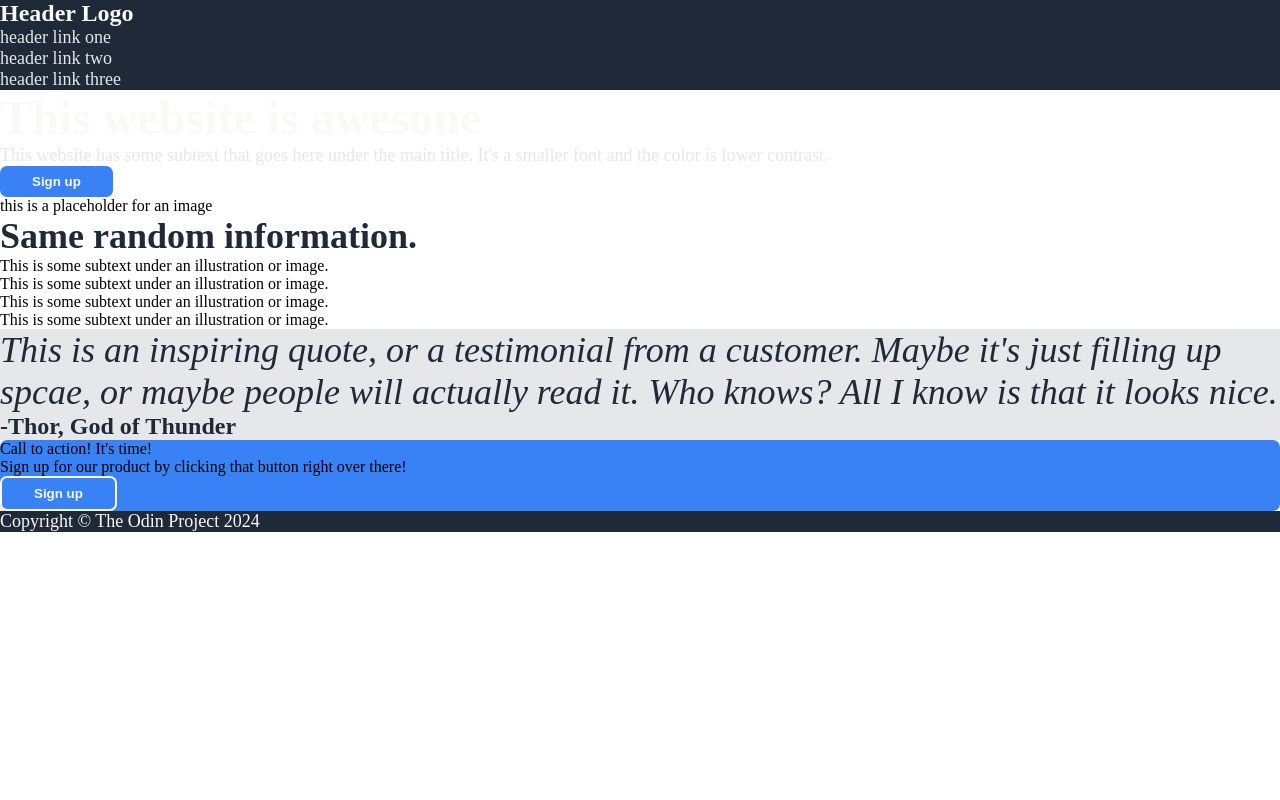
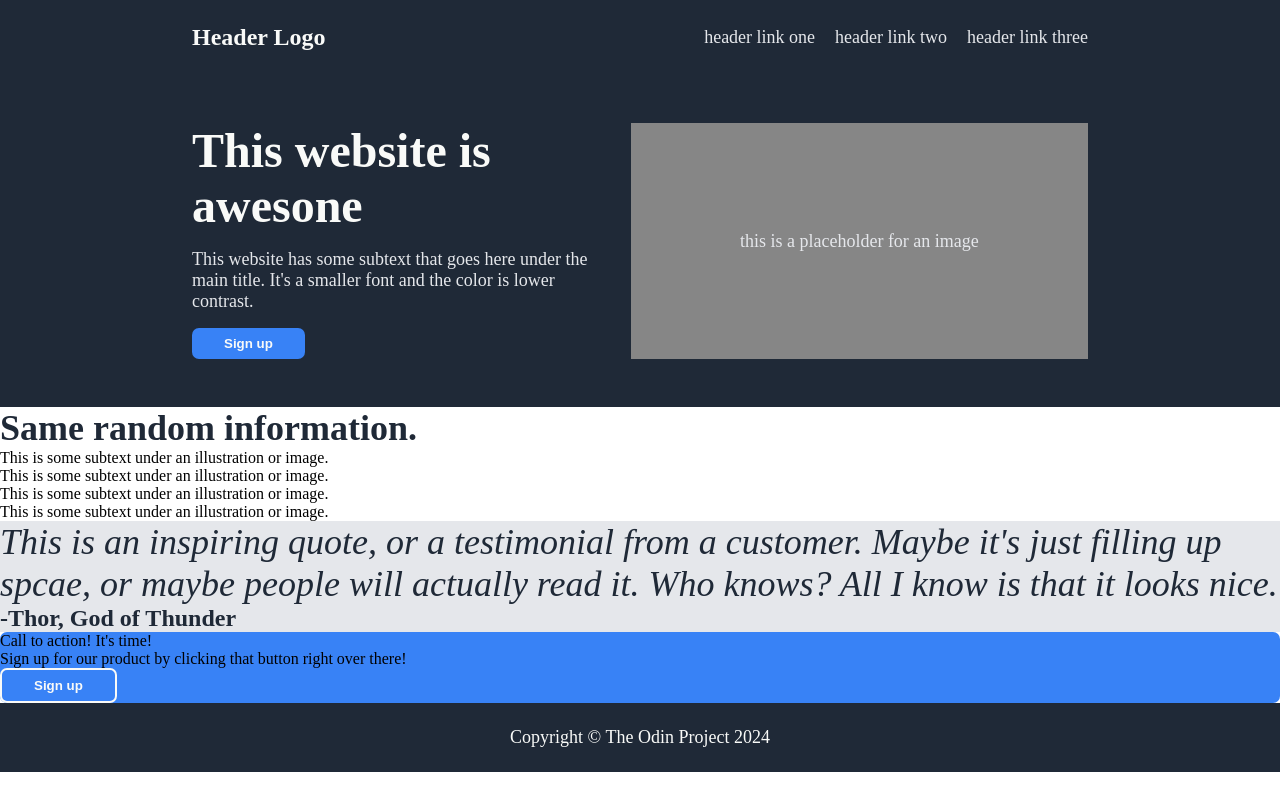
Before and after one commit to gorgyboy-dev/landing-page, a plain HTML site: page index.html in a window 1280 px wide. Drawn offline with Linux system fonts and the light colour scheme.

Commit message:
Add styles for header, hero, and footer sections and refactor some styles

```diff
--- a/style.css
+++ b/style.css
@@ -15,6 +15,8 @@ body {
 }
 
 ul {
+    display: flex;
+    gap: 20px;
     list-style: none;
     margin: 0;
     padding: 0;
@@ -39,8 +41,8 @@ button,
     border-radius: 7px;
 }
 
-.hero,
 .header,
+.hero-container,
 .footer {
     background-color: #1f2937;
 }
@@ -64,7 +66,8 @@ button,
 }
 
 a,
-.hero-text {
+.hero-text,
+.hero-image {
     color: #e5e7eb;
     font-size: 18px;
 }
@@ -94,6 +97,39 @@ a,
     border: 2px solid #f9faf8;
 }
 
+.header {
+    display: flex;
+    align-items: center;
+    justify-content: space-between;
+    padding: 24px 15%;
+}
+
+.hero-container {
+    display: flex;
+    padding: 48px 15%;
+    flex-basis: 0;
+    gap: 16px;
+}
+
+.hero-content {
+    display: flex;
+    flex-direction: column;
+    align-items: start;
+    gap: 16px;
+}
+
+.hero-image {
+    background-color: #868686;
+    width: 100%;
+    display: flex;
+    align-items: center;
+    justify-content: center;
+}
+
 .footer {
     font-size: 18px;
+    display: flex;
+    align-items: center;
+    justify-content: center;
+    padding: 24px;
 }
```
